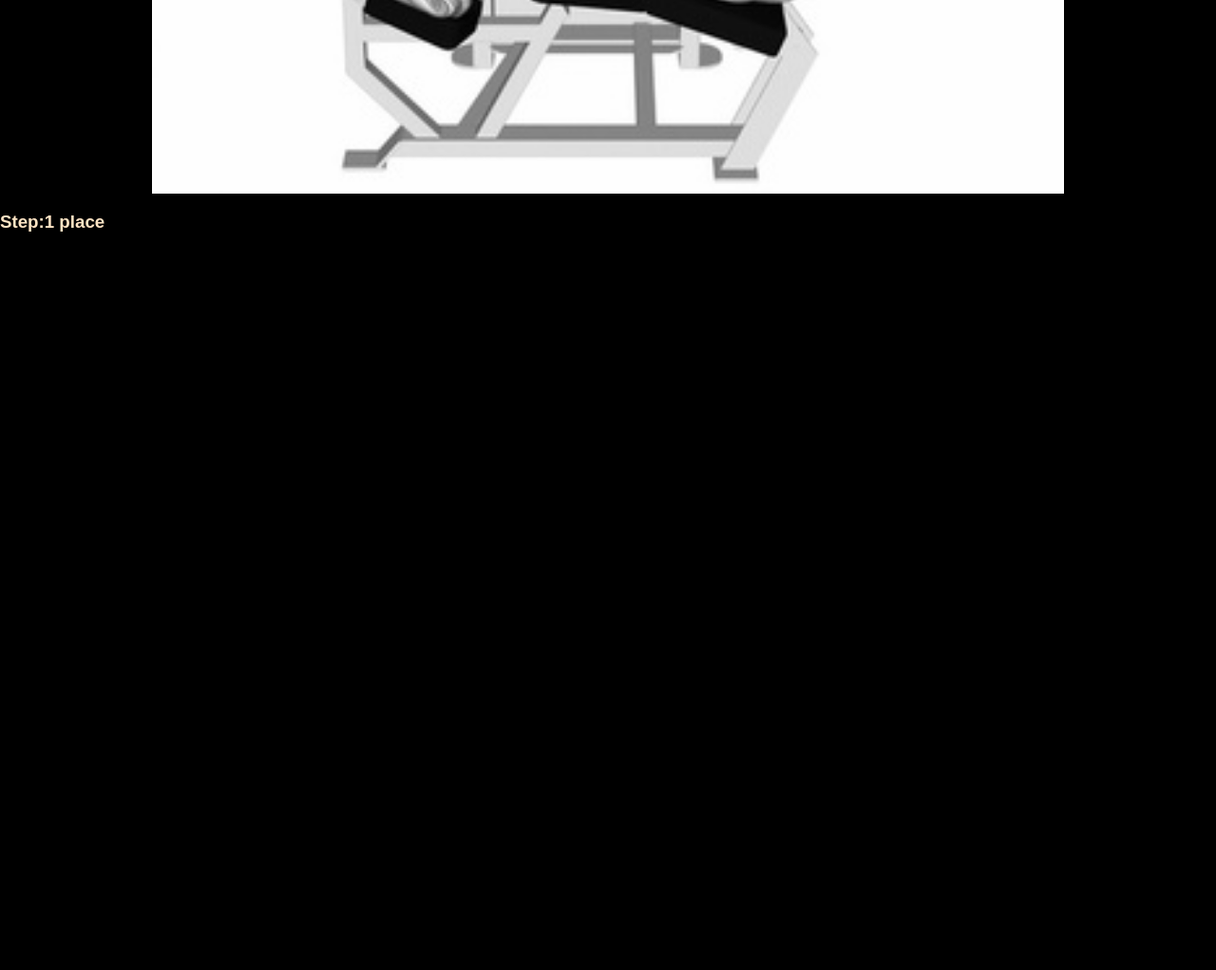
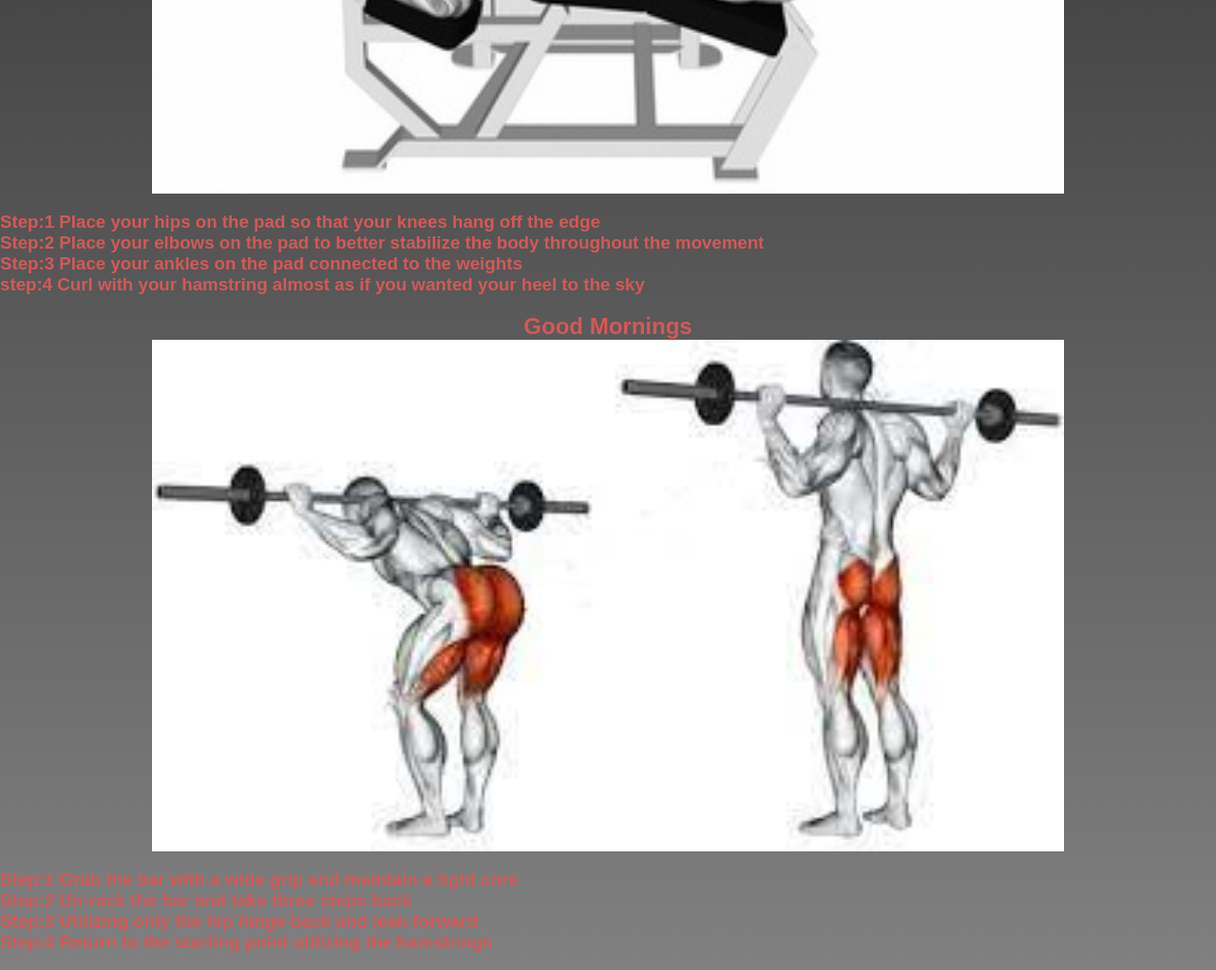
Before and after one commit to Faithfuloscar/FinalProjectCOMP001A, a plain HTML site: page Hamstring.html in a window 1280 px wide. Shown: the part 1272-2294 px from the top of the page at 95% size. Before the commit the page ends 1572 px from the top, so only its background shows below. Drawn offline with Linux system fonts and the light colour scheme.

Commit message:
final touches

```diff
--- a/Hamstring.html
+++ b/Hamstring.html
@@ -7,18 +7,18 @@
     <link rel="stylesheet" a href="main.css">
     <style>
         body{
-            background-color: black;
+            background-image: linear-gradient(black,grey)
         }
         h1 {
             text-align: center;
-            color: bisque;
+            color: rgb(212, 88, 88);
         }
         h2{
             text-align: center;
         }
         h3 {
             text-align: inline;
-            color: bisque;
+            color: rgb(212, 88, 88);
         }
         .center {
             display: block;
@@ -49,13 +49,19 @@
         <h2><p>Leg Curls</p></h2>
         <img src="images/leg-curl.jpg" alt="Leg curl" class="center">
         <h3>
-            <p>Step:1 place</p>
+            <p>Step:1 Place your hips on the pad so that your knees hang off the edge</p>
+            <p>Step:2 Place your elbows on the pad to better stabilize the body throughout the movement</p>
+            <p>Step:3 Place your ankles on the pad connected to the weights</p>
+            <p>step:4 Curl with your hamstring almost as if you wanted your heel to the sky</p>
         </h3>
 
-        <h2><p></p></h2>
-        <img src="">
+        <h2><p>Good Mornings</p></h2>
+        <img src="images/good-mornings.jpg" alt="Good mornings" class="center">
         <h3>
-            <p></p>
+            <p>Step:1 Grab the bar with a wide grip and maintain a tight core</p>
+            <p>Step:2 Un-rack the bar and take three steps back</p>
+            <p>Step:3 Utilizing only the hip hinge back and lean forward</p>
+            <p>Step:4 Return to the starting point utilizing the hamstrings</p>
         </h3>
 
     </main>
--- a/main.css
+++ b/main.css
@@ -5,7 +5,7 @@ body, h1, h2, p, ul, li, a {
 }
 
 h2 {
-    color: bisque;
+    color: rgb(212, 88, 88);
 }
 
 a:link, a:visited{
```
Also changed, not shown: abs.html (deleted, +0 -11 lines), back.html (+3 -3 lines), bicep.html (+3 -3 lines), calves.html (+3 -3 lines), chest.html (+3 -3 lines), contact-us.html (+20 -1 lines), forearms.html (+3 -3 lines), quads.html (+3 -3 lines), shoulder.html (+3 -3 lines), triceps.html (+3 -3 lines), images/DesignsAi_color_matcher.png (added), images/good-mornings.jpg (added).
